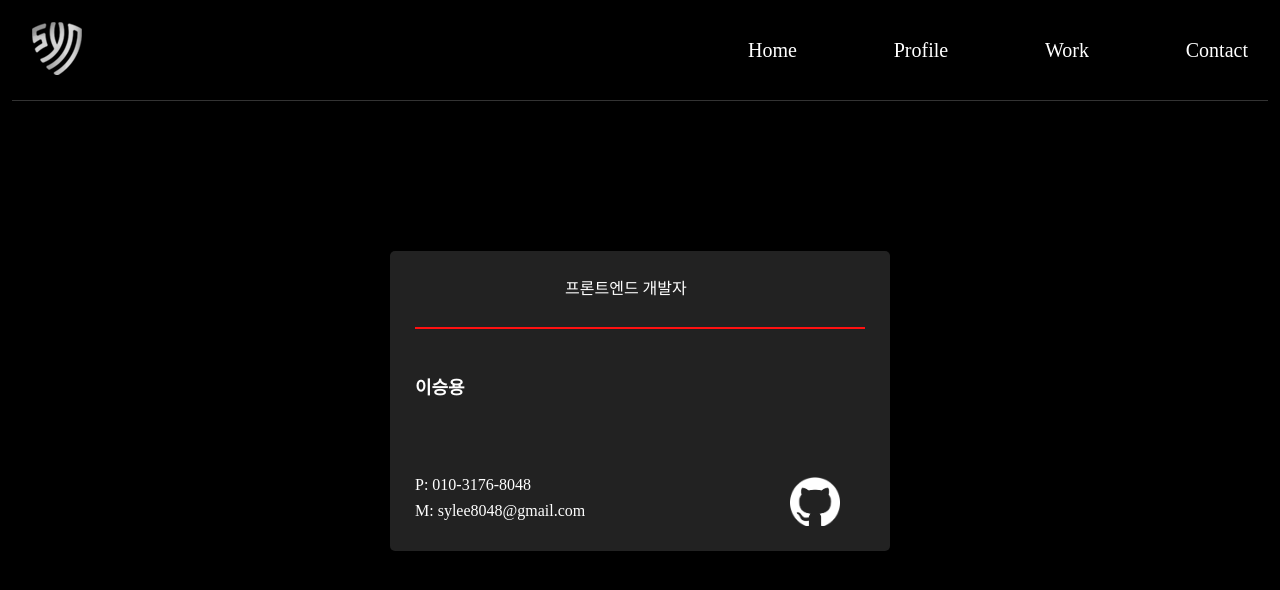
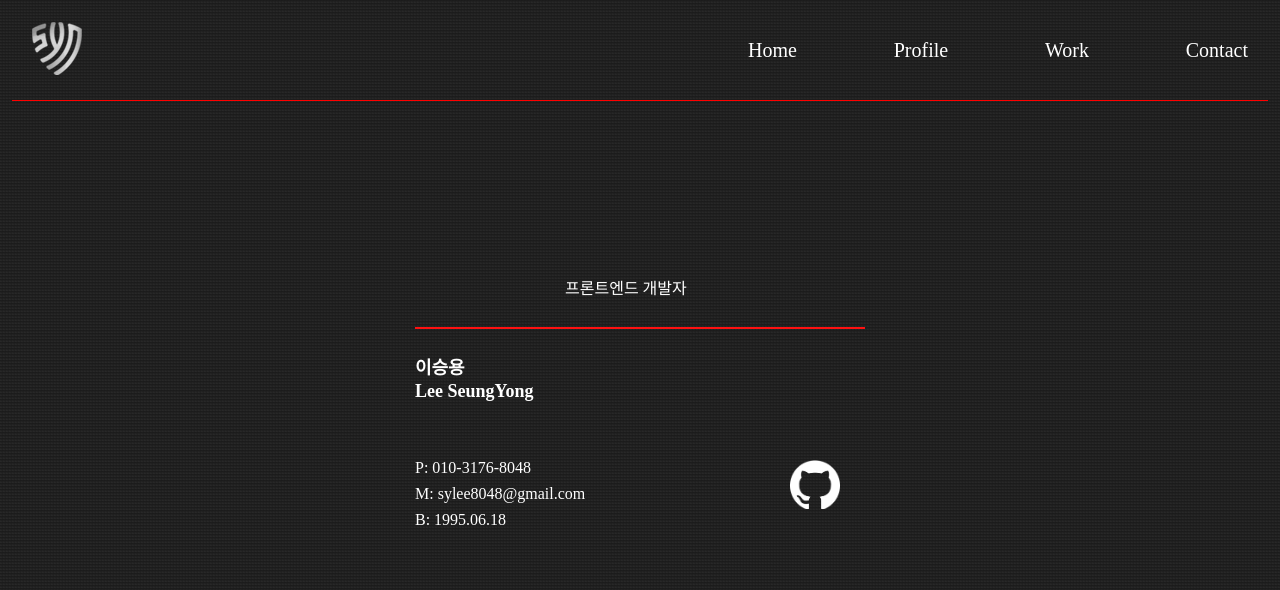
Before and after one commit to yong8048/portfolio, a React (Vite) app: page /contact in a window 1280 px wide. Shown: the top 590 px of the page. Built offline with nearby package versions, Linux system fonts and the light colour scheme.

Commit message:
feat: 배경수정

```diff
--- a/src/components/Common/Header/styles.ts
+++ b/src/components/Common/Header/styles.ts
@@ -5,9 +5,8 @@ export const HeaderDiv = styled.div`
   padding: 20px;
   justify-content: space-between;
   align-items: center;
-  background-color: #000;
-  color: #fff;
-  border-bottom: 1px solid #333;
+
+  border-bottom: 1px solid #f00;
 `;
 
 export const HeaderNav = styled.nav`
--- a/src/components/Contact/index.tsx
+++ b/src/components/Contact/index.tsx
@@ -16,10 +16,12 @@ const Contact = () => {
         <S.ContactTitle animate={animate}>프론트엔드 개발자</S.ContactTitle>
         <S.ContactLine animate={animate} />
         <S.ContactName animate={animate}>{User.main.name}</S.ContactName>
+        <S.ContactName animate={animate}>Lee SeungYong</S.ContactName>
         <S.ContactInfo>
           <S.ContactTextDiv>
             <S.ContactText animate={animate}>P: {User.main.phone}</S.ContactText>
             <S.ContactText animate={animate}>M: {User.main.email}</S.ContactText>
+            <S.ContactText animate={animate}>B: 1995.06.18</S.ContactText>
           </S.ContactTextDiv>
           <S.ContactGithub>
             <Link to={User.main.link} target='_blank'>
--- a/src/components/Contact/styles.ts
+++ b/src/components/Contact/styles.ts
@@ -9,7 +9,7 @@ export const ContactContainer = styled.div`
 export const ContactContent = styled.div`
   width: 500px;
   height: 300px;
-  background-color: #222;
+
   border-radius: 5px;
 
   start: {
@@ -36,15 +36,19 @@ export const ContactName = styled.h1<{ animate: boolean }>`
   width: 450px;
   color: ${(props) => (props.animate ? '#fff' : '#222')};
   transition: all 0.9s ease-in-out;
-  margin: 50px auto 80px auto;
+  margin: 0px auto 5px auto;
 `;
 
 export const ContactText = styled.p<{ animate: boolean }>`
   font-size: 16px;
-  margin-left: 25px;
-  margin-bottom: 10px;
+  margin: 0 0 10px 25px;
   color: ${(props) => (props.animate ? '#fff' : '#222')};
   transition: all 0.9s ease-in-out;
+
+  &:hover {
+    text-decoration: underline;
+    cursor: pointer;
+  }
 `;
 
 export const ContactLine = styled.p<{ animate: boolean }>`
@@ -58,13 +62,12 @@ export const ContactInfo = styled.div`
   width: 450px;
   display: flex;
   justify-content: space-between;
+  margin-top: 60px;
 `;
 export const ContactGithub = styled.div`
   width: 50px;
 `;
-export const ContactTextDiv = styled.div`
-  width: 400px;
-`;
+export const ContactTextDiv = styled.div``;
 export const ContactImg = styled.img<{ animate: boolean }>`
   width: 50px;
   opacity: ${(props) => (props.animate ? 1 : 0)};
--- a/src/styles/globalStyle.tsx
+++ b/src/styles/globalStyle.tsx
@@ -13,6 +13,7 @@ button {
   outline:none;
   cursor:pointer;
 }
+
 input {
   outline:none;
   border:none;
@@ -20,24 +21,42 @@ input {
 
 * {
   box-sizing: border-box;
+  color: #fff;
 }
 
 a {
   text-decoration: none;
   color:inherit;
 }
+
 body {
   width: 1256px;
   margin: 0 auto;
-  background-color: #000;
+
+  background-color: hsl(0, 0%, 18%);
+  background-size: 3px 3px;
+  background-image: linear-gradient(
+      0deg,
+      hsla(0, 0%, 0%, 0) 0,
+      hsla(0, 0%, 10%, 1) 3px
+    ),
+    linear-gradient(90deg, hsla(0, 0%, 0%, 0) 0, hsla(0, 0%, 10%, 1) 5px);
 
   -moz-user-select: none;
   -ms-use-select: none;
   user-select: none;
+
+  -ms-overflow-style: none;
+  scrollbar-width: none;
+}
+
+body::-webkit-scrollbar {
+  display: none;
 }
 
 #root {
-  background-color: #000;
-  color: #fff;
+  width: 100%;
+  height: 100%;
+  background-color: rgba(255, 255, 255, 0);
 }
 `;
```
